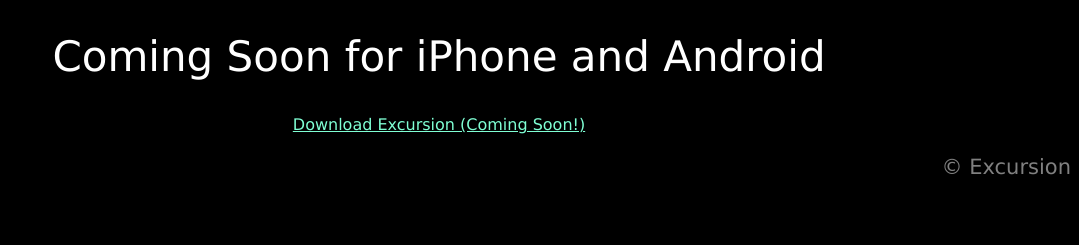
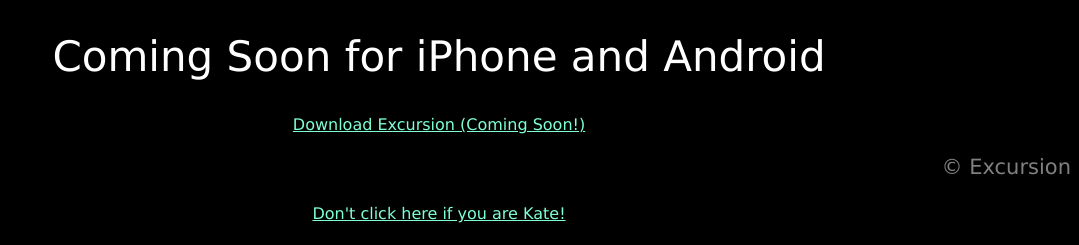
Before and after one commit to xTr1GoN/xTr1Gon.github.io, a plain HTML site: page index.html in a window 1280 px wide. Shown: the part 1095-1340 px from the top of the page, without its empty margins (201-1280 px from the left). Before the commit the page ends 1295 px from the top, so only its background shows below. Drawn offline with Linux system fonts and the light colour scheme.

Commit message:
Update index.html

```diff
--- a/index.html
+++ b/index.html
@@ -29,4 +29,5 @@
 
 <footer>
     <p class="trademark">© Excursion </p>
+    <p class="kate"><a href="random.jpeg">Don't click here if you are Kate!</a></p>
 </footer>
```
